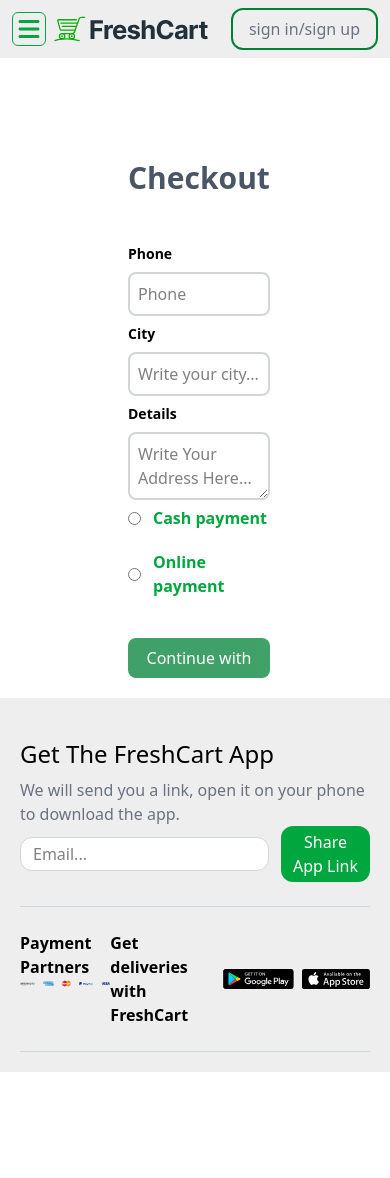
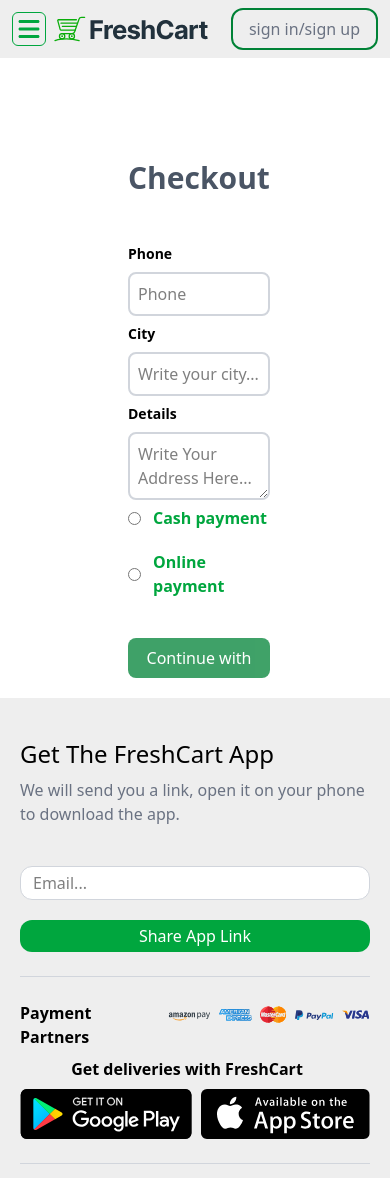
Before and after one commit to Minaabskhron/ecommorceNext, a Next.js app: page /checkout in a window 390 px wide. Shown: the top 1178 px of the page. Before the commit the page ends 1072 px from the top, so only its background shows below. Built offline with nearby package versions, Linux system fonts and the light colour scheme; no server answers.

Commit message:
footer responsive

```diff
--- a/app/_components/Footer.jsx
+++ b/app/_components/Footer.jsx
@@ -13,19 +13,20 @@
     <footer className="bg-[#eee] pt-10 p-5 text-gray-500 absloute bottom-0 left-0 right-0">
       <h3 className="text-black text-2xl mb-2">Get The FreshCart App</h3>
       <p>We will send you a link, open it on your phone to download the app.</p>
-      <div className="flex gap-3 justify-center items-center border-b pb-6 border-b-gray-300">
+      <div className="sm:flex mt-5 gap-3 justify-center items-center border-b pb-6 border-b-gray-300">
         <input
           type="text"
           placeholder="Email..."
-          className="text-black flex-grow border border-gray-300 rounded-xl bg-white p-1 ps-3
+          className="text-black w-full mt-5 sm:mt-0 sm:w-fit flex-grow border border-gray-300 rounded-xl bg-white p-1 ps-3
          focus:outline-none "
         />
-        <button className="bg-green-600 text-white px-3 py-1 rounded-xl">
+        <button className="bg-green-600 w-full mt-5 sm:mt-0 sm:w-fit text-white px-3 py-1 rounded-xl">
           Share App Link
         </button>
       </div>
-      <div className="flex justify-between border-b pb-6 border-b-gray-300 pt-6">
-        <div className="sm:flex">
+      <div className="flex justify-center lg:block">
+        <div className="lg:flex justify-between border-b pb-6 border-b-gray-300 pt-6">
+          <div className="flex mb-2 lg:mb-0">
             <p className="text-black me-2 font-semibold">Payment Partners</p>
             <ul className="flex gap-2">
               <li>
@@ -55,8 +56,8 @@
               </li>
             </ul>
           </div>
-        <div className="flex items-center">
-          <p className="font-semibold text-black me-4">
+          <div className="lg:flex items-center">
+            <p className="font-semibold mb-2 lg:mb-0 text-black me-4 text-center">
               Get deliveries with FreshCart
             </p>
             <ul className="flex gap-2">
@@ -73,6 +74,7 @@
             </ul>
           </div>
         </div>
+      </div>
     </footer>
   );
 };
--- a/app/page.jsx
+++ b/app/page.jsx
@@ -12,7 +12,7 @@
 
   return (
     <>
-      <h1 className="text-3xl font-semibold mb-10 text-gray-500">
+      <h1 className="text-3xl sm:ms-10 font-semibold mb-10 text-gray-500">
         Most selling products
       </h1>
       <div className="grid grid-cols-1 sm:grid-cols-2 md:grid-cols-3 sm:mx-12 sm:gap-5 lg:grid-cols-4 gap-2">
```
Lines whose indentation alone changed are shown as unchanged.
